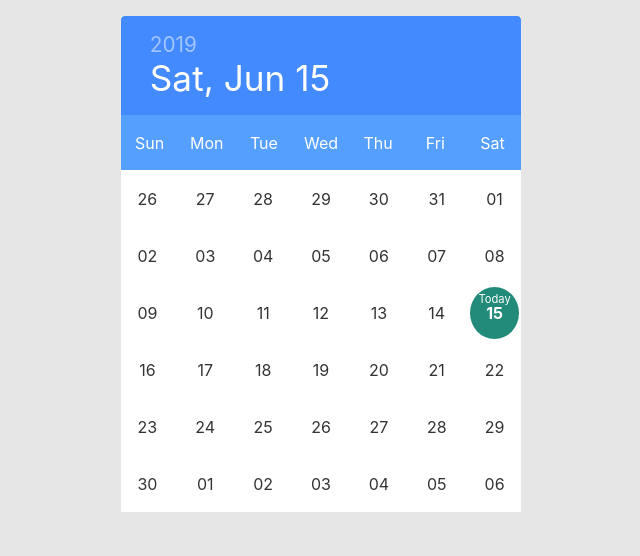
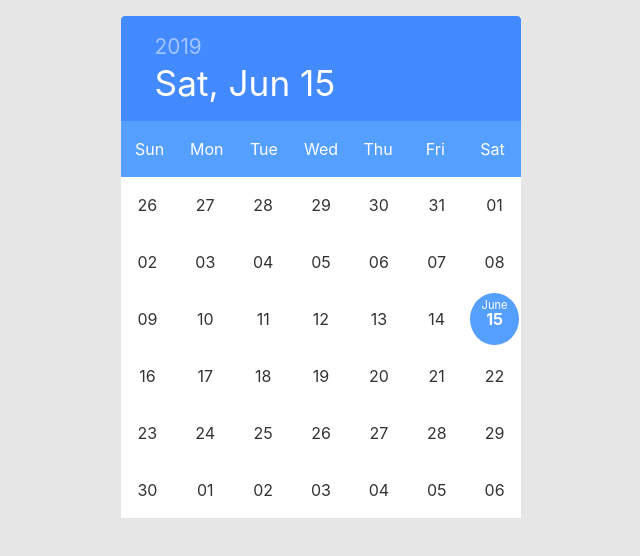
Before and after one commit to abidRahim/datepicker-component-library, a React (Create React App) app: page / in a window 1280 px wide. Shown: the top 556 px of the page, without its empty margins (319-959 px from the left). Built offline with nearby package versions, Linux system fonts and the light colour scheme.

Commit message:
Fix active date pointer

```diff
--- a/src/App.js
+++ b/src/App.js
@@ -1,18 +1,32 @@
 import React, { Component } from 'react';
 import Calendar from './components/Calendar';
 import CalendarHeader from './components/CalendarHeader';
-// import { CalendarContext } from './CalendarContext';
 import './App.css';
 
+export const CalendarContext = React.createContext(null);
 class App extends Component {
+  state = {
+    current: new Date(),
+  }
+
+  onDateChange = (current) => {
+    this.setState({
+      current,
+    })
+  }
+
   render() {
+    const { current } = this.state;
     return (
-      // <CalendarContext.Provider>
+      <CalendarContext.Provider value={{
+        state: this.state,
+        onDateChange: this.onDateChange
+      }}>
         <div className="app">
-          <CalendarHeader current={new Date()} />
-          <Calendar current={new Date()}/>
+          <CalendarHeader current={current} />
+          <Calendar />
         </div>
-      // </CalendarContext.Provider>
+      </CalendarContext.Provider>
     );
   }
 }
--- a/src/components/Calendar/index.js
+++ b/src/components/Calendar/index.js
@@ -5,13 +5,11 @@ import './Calendar.css';
 
 class Calendar extends Component {
   render() {
-    const { current } = this.props;
-
-    return(
+    return (
       <>
         <WeekDays />
         <div className="calendar-body">
-          <MonthDays date={current}/>
+          <MonthDays />
         </div>
       </>
     );
--- a/src/components/CalendarHeader/CalendarHeader.css
+++ b/src/components/CalendarHeader/CalendarHeader.css
@@ -1,9 +1,13 @@
-.calendar-header {
+.header-wrapper {
   background-color: rgb(68, 138, 255);
   color: #fff;
   padding: 1em 1.8em;
   border-top-right-radius: 4px;
   border-top-left-radius: 4px;
+}
+
+.calendar-header {
+  /* display: inline-block; */
 }
 
 .calendar-header p {
@@ -12,9 +16,21 @@
 
 .header-year {
   font-size: 1.3rem;
+  width: 15%;
   color: hsla(0,0%,100%,.5);
 }
 
 .header-date {
+  width: 55%;
   font-size: 2.2rem;
 }
+
+.text-boxing:hover {
+  background-color: rgb(85, 159, 255);
+}
+
+.text-boxing {
+  cursor: pointer;
+  padding: 0.1rem 0.3rem;
+  border-radius: 5px;
+}
--- a/src/components/CalendarHeader/index.js
+++ b/src/components/CalendarHeader/index.js
@@ -8,9 +8,9 @@ class CalendarHeader extends Component {
     showMonthList: false,
   }
 
-  toggleMonthList = () => {
+  toggleMonthList = (showMonthList) => {
     this.setState({
-      showMonthList: !this.state.showMonthList,
+      showMonthList,
     })
   }
 
@@ -23,11 +23,13 @@ class CalendarHeader extends Component {
     const date = current.getDate();
 
     return (
-      <div className="calendar-header">
-        <p className="header-year">{year}</p>
-        {showMonthList ? <MonthList /> :
-          <p className="header-date" onClick={this.toggleMonthList}>{day}, {month} {date}</p>
-        }
+      <div className="header-wrapper">
+        <div className="calendar-header">
+          <p className="header-year text-boxing">{year}</p>
+          {showMonthList ? <MonthList /> :
+            <p className="header-date text-boxing" onClick={this.toggleMonthList} toggleMonthList={this.toggleMonthList} >{day}, {month} {date}</p>
+          }
+        </div>
       </div>
     );
   }
--- a/src/components/MonthDays/index.js
+++ b/src/components/MonthDays/index.js
@@ -1,4 +1,5 @@
 import React, { Component } from 'react';
+import { CalendarContext } from '../../App';
 import calendarMethod, {
   isDate,
   isSameDay,
@@ -32,9 +33,9 @@ class MonthDays extends Component {
     return calendarMethod(calendarMonth, calendarYear);
   };
 
-  setActive = (event) => {
+  setCurrent = (current) => {
     this.setState({
-      activeDate: event.target.textContent,
+      current,
     });
   }
 
@@ -59,25 +60,32 @@ class MonthDays extends Component {
 
 
   render() {
-    const { today, activeDate } = this.state;
-    return(
+    const { today } = this.state;
+    return (
+      <CalendarContext.Consumer>
+        {({state, onDateChange}) => {
+          return (
             <>
               {this.getCalendarDates().map((date, index) => {
                 const _date = new Date(date.join("-"));
                 const [year, month, day] = date;
                 const isToday = isSameDay(_date, today);
-          const monthString = Object.keys(CALENDAR_MONTHS)[month-1];
+                const isCurrent = isSameDay(_date, state.current);
+                const monthString = Object.keys(CALENDAR_MONTHS)[month - 1];
 
                 return (
-            <span key={getDateISO(new Date(year, month, day)) + index} className={`body-date ${activeDate === day ? 'active-date' : ''} ${isToday? 'today-date' : '' }`} onClick={this.setActive}>
-              { activeDate === day ? <center className="active-body-text">{monthString}</center> : null }
-              {isToday ? <center className="active-body-text">Today</center> : null}
+                  <span key={getDateISO(new Date(year, month, day)) + index} className={`body-date ${isCurrent ? 'active-date' : ''} ${isToday ? 'today-date' : ''}`} onClick={() => onDateChange(_date)}>
+                    {isToday ? <center className="active-body-text">{!isCurrent ? 'Today' : ''}</center> : null }
+                    {isCurrent ? <center className="active-body-text">{monthString}</center> : null }
                     {day}
                   </span>
                 );
               })}
             </>
           );
+        }}
+      </CalendarContext.Consumer>
+      );
     }
   }
 
--- a/src/components/MonthList/index.js
+++ b/src/components/MonthList/index.js
@@ -3,10 +3,12 @@ import { CALENDAR_MONTHS } from '../../helpers/calendarMethod';
 import './MonthList.css';
 
 class MonthList extends Component {
+  closeMonthList = () => {
+    // this.props.toggleMonthList(true);
+  }
   render() {
-    const {  } = this.props;
     return(
-      <div className="month-select">
+      <div className="month-select" onClick={this.closeMonthList}>
         {Object.keys(CALENDAR_MONTHS).map((month) => (
             <div key={month} className="header-month">
               {CALENDAR_MONTHS[month]}
```
Also changed, not shown: src/CalendarContext/index.js (deleted, +0 -8 lines). Lines whose indentation alone changed are shown as unchanged.
